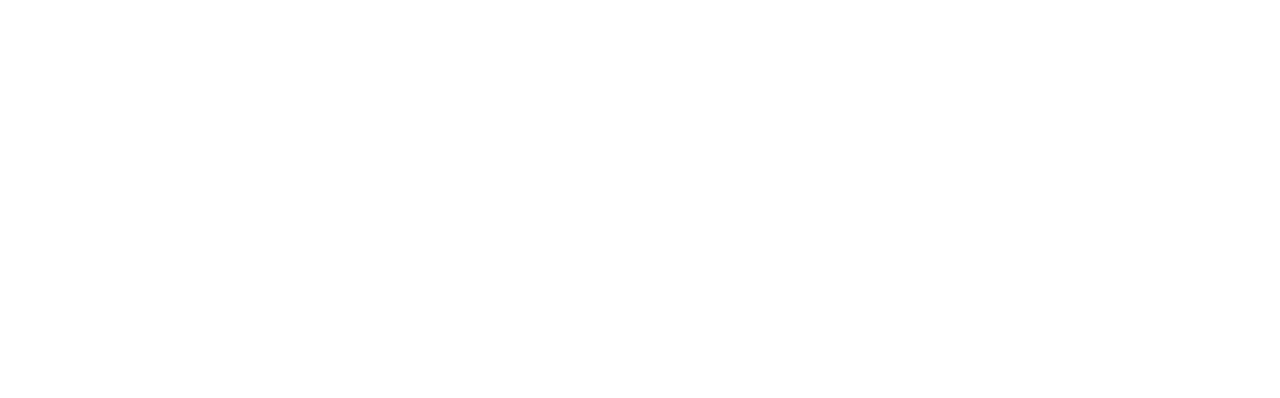
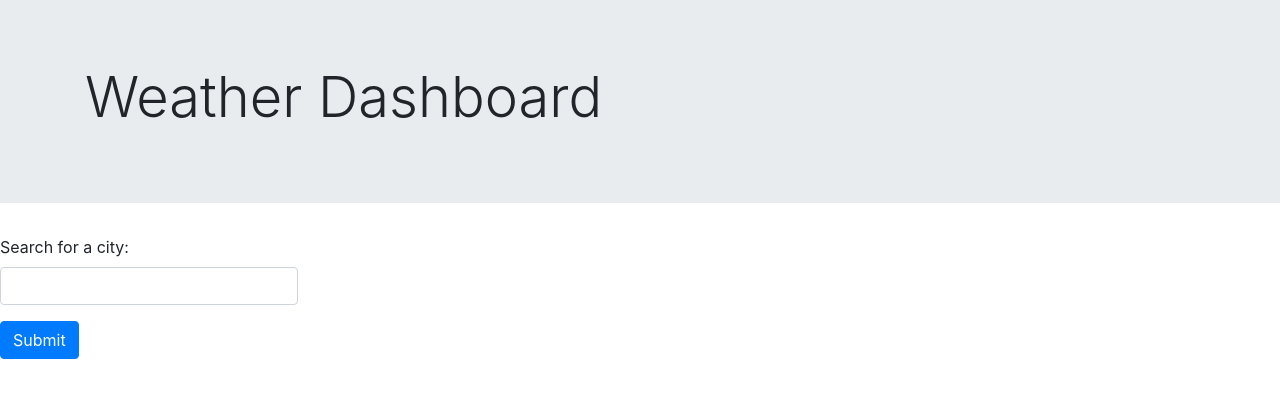
Before and after one commit to arjunsingh1027/weather-dashboard, a plain HTML site: page indext.html in a window 1280 px wide. Drawn offline with nearby package versions, Linux system fonts and the light colour scheme.

Commit message:
html elements added

```diff
--- a/indext.html
+++ b/indext.html
@@ -1,11 +1,36 @@
 <!DOCTYPE html>
 <html lang="en">
+
 <head>
     <meta charset="UTF-8">
     <meta name="viewport" content="width=device-width, initial-scale=1.0">
     <title>Weather Dashboard</title>
+
+    <link rel="stylesheet" href="https://cdn.jsdelivr.net/npm/bootstrap@4.5.3/dist/css/bootstrap.min.css"
+        integrity="sha384-TX8t27EcRE3e/ihU7zmQxVncDAy5uIKz4rEkgIXeMed4M0jlfIDPvg6uqKI2xXr2" crossorigin="anonymous">
+
 </head>
+
 <body>
 
+    <div class="jumbotron jumbotron-fluid">
+        <div class="container">
+            <h1 class="display-4">Weather Dashboard</h1>
+        </div>
+    </div>
+
+    <div class="row">
+        <div class="col-md-3">
+            <form>
+                <div class="form-group" id="form">
+                  <label for="citySearch" id="searchForACity">Search for a city:</label>
+                  <input type="city" class="form-control" id="citySearch">
+                </div>
+                <button type="submit" class="btn btn-primary">Submit</button>
+              </form>
+        </div>
+    </div>
+
 </body>
+
 </html>
```
